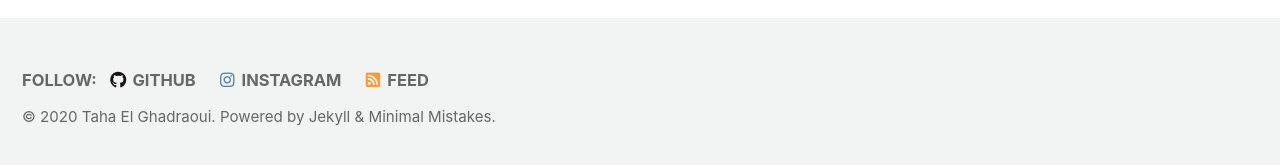
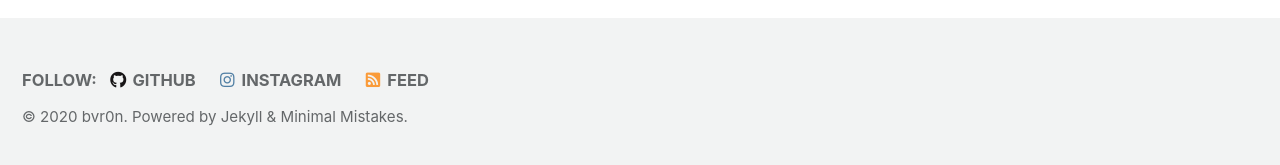
Before and after one commit to bvr0n/bvr0n.github.io, a Jekyll site: the page built from index.md, in a window 1280 px wide and 900 px high, scrolled down 630 px. Shown: the part 727-892 px from the top of the window. Built offline with Jekyll 4.4.1, drawn with Linux system fonts in a browser that asks for light colours; cached includes are drawn as plain includes; some of the changed text lies outside the part shown.

Commit message:
Update _config.yml

```diff
--- a/_config.yml
+++ b/_config.yml
@@ -16,10 +16,10 @@
 
 # Site Settings
 locale                   : "en-US"
-title                    : "Site Title"
+title                    : "Taha El Ghadraoui"
 title_separator          : "-"
 subtitle                 : # site tagline that appears below site title in masthead
-name                     : "Taha El Ghadraoui"
+name                     : "bvr0n"
 description              : "Ethical Hacker, CTF Player, Friend ."
 url                      : "https://bvr0n.github.io/" # the base hostname & protocol for your site e.g. "https://mmistakes.github.io"
 baseurl                  : # the subpath of your site, e.g. "/blog"
@@ -94,9 +94,9 @@
 # Site Author
 author:
   name             : "Your Name"
-  avatar           : # path of avatar image, e.g. "/assets/images/bio-photo.jpg"
+  avatar           : "/assets/images/logo.jpg" # path of avatar image, e.g. "/assets/images/bio-photo.jpg"
   bio              : "Ethical Hacker, CTF Player, Friend ."
-  location         : "Somewhere"
+  location         : "Morocco"
   email            :
   links:
     - label: "Email"
```
